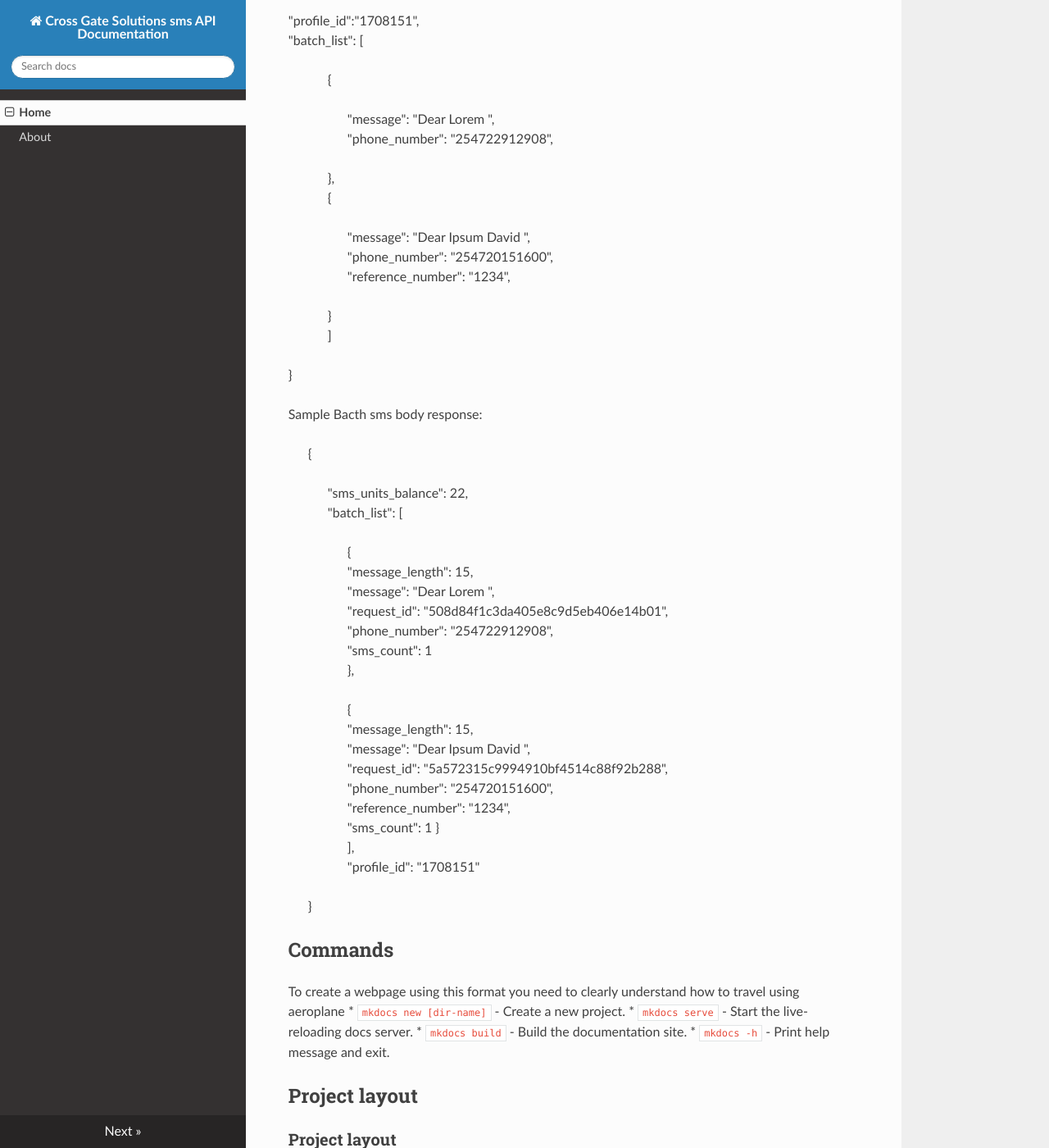
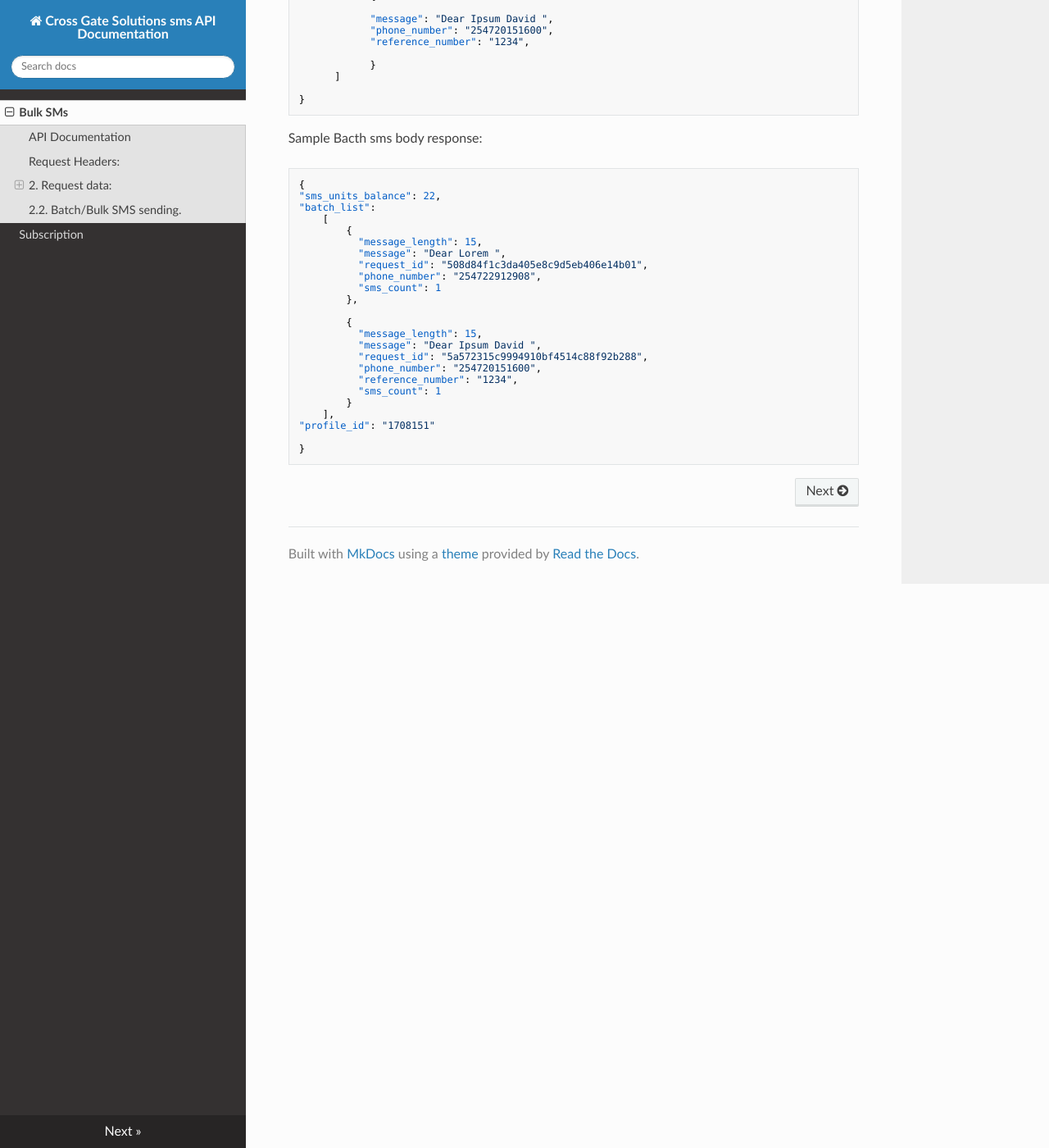
Before and after one commit to pkiruivits/mkdcs, an MkDocs documentation site: the page built from docs/index.md, in a window 1280 px wide and 1400 px high, scrolled down 1964 px. Shown: the whole window at 82% size. Built offline with MkDocs 1.6.1, drawn with Linux system fonts in a browser that asks for light colours; nearby versions of some CDN libraries; some of the changed text lies outside the part shown.

Commit message:
Latest commit

```diff
--- a/docs/index.md
+++ b/docs/index.md
@@ -1,9 +1,11 @@
 # Welcome to Crossgate solutions SMS Gateway Documentation
-# API Documentation
+
+## API Documentation
+
 This API is a RESTful API. It uses standard RESTful error codes and custom message error codes.
 
+## Request Headers:
 
-## Request Headers:
 The details below will be needed for authentication.
 
 >| Parameter | Data Type  |Description
@@ -37,20 +39,20 @@
 
 Sample send sms request JSON strucutre:
 
->{
->>  "profile_id":123,
->> "phone_number":"254700872844",
->>"message":"Sample text SMS"
->}
+    {
+    "profile_id":123,
+    "phone_number":"254700872844",
+    "message":"Sample text SMS"
+    }
 
 Sample send sms request JSON Response:
 
-{
-"request_id": "53c426b8483e416b89450500ac1c5919",
-"sms_units_balance": 22,
-"message_length": 15,
-"sms_count": 1
-}
+    {
+    "request_id": "53c426b8483e416b89450500ac1c5919",
+    "sms_units_balance": 22,
+    "message_length": 15,
+    "sms_count": 1
+    }
 
 ## 2.2.	Batch/Bulk SMS sending.
 
@@ -67,66 +69,48 @@
 
 Sample Batch SMS sending:
 
-{
+    {
+    "profile_id":"1708151",
+    "batch_list":
+          [
+                {
+                  "message": "Dear Lorem ",
+                  "phone_number": "254722912908",
+                },
+                {
 
-"profile_id":"1708151",
-"batch_list": [
+                "message": "Dear Ipsum David ",
+                "phone_number": "254720151600",
+                "reference_number": "1234",
 
->>{
+                }
+          ]
 
->>>"message": "Dear Lorem ",
->>>"phone_number": "254722912908",
-
->>},
->>{
-
->>>"message": "Dear Ipsum David ",
->>>"phone_number": "254720151600",
->>>"reference_number": "1234",
-
->>}
-]
-
-}
+    }
 
 Sample Bacth sms body response:
 
->{
->>"sms_units_balance": 22,
->>"batch_list": [
->>>{
->>>"message_length": 15,
->>>"message": "Dear Lorem ",
->>>"request_id": "508d84f1c3da405e8c9d5eb406e14b01",
->>>"phone_number": "254722912908",
->>>"sms_count": 1
->>>},
+    {
+    "sms_units_balance": 22,
+    "batch_list":
+        [
+            {
+              "message_length": 15,
+              "message": "Dear Lorem ",
+              "request_id": "508d84f1c3da405e8c9d5eb406e14b01",
+              "phone_number": "254722912908",
+              "sms_count": 1
+            },
 
->>>{
->>>"message_length": 15,
->>>"message": "Dear Ipsum David ",
->>>"request_id": "5a572315c9994910bf4514c88f92b288",
->>>"phone_number": "254720151600",
->>>"reference_number": "1234",
->>>"sms_count": 1
->>>}
->>],
->"profile_id": "1708151"
+            {
+              "message_length": 15,
+              "message": "Dear Ipsum David ",
+              "request_id": "5a572315c9994910bf4514c88f92b288",
+              "phone_number": "254720151600",
+              "reference_number": "1234",
+              "sms_count": 1
+            }
+        ],
+    "profile_id": "1708151"
 
->}
-
-
-
-## Commands
-   To create a webpage using  this format you need to clearly understand how to travel using aeroplane
-* `mkdocs new [dir-name]` - Create a new project.
-* `mkdocs serve` - Start the live-reloading docs server.
-* `mkdocs build` - Build the documentation site.
-* `mkdocs -h` - Print help message and exit.
-
-## Project layout
-### Project layout
-    mkdocs.yml    # The configuration file.
-    docs/
-        index.md  # The documentation homepage.
-        ...       # Other markdown pages, images and other files.
+    }
--- a/mkdocs.yml
+++ b/mkdocs.yml
@@ -1,5 +1,5 @@
 site_name: Cross Gate Solutions sms API Documentation
 nav:
-    - Home: index.md
-    - About: about.md
+    - Bulk SMs: index.md
+    - Subscription: about.md
 theme: readthedocs
```
Also changed, not shown: docs/about.md (+39 -7 lines), site/index.html, site/search/search_index.json, site/sitemap.xml, 1 other file.
